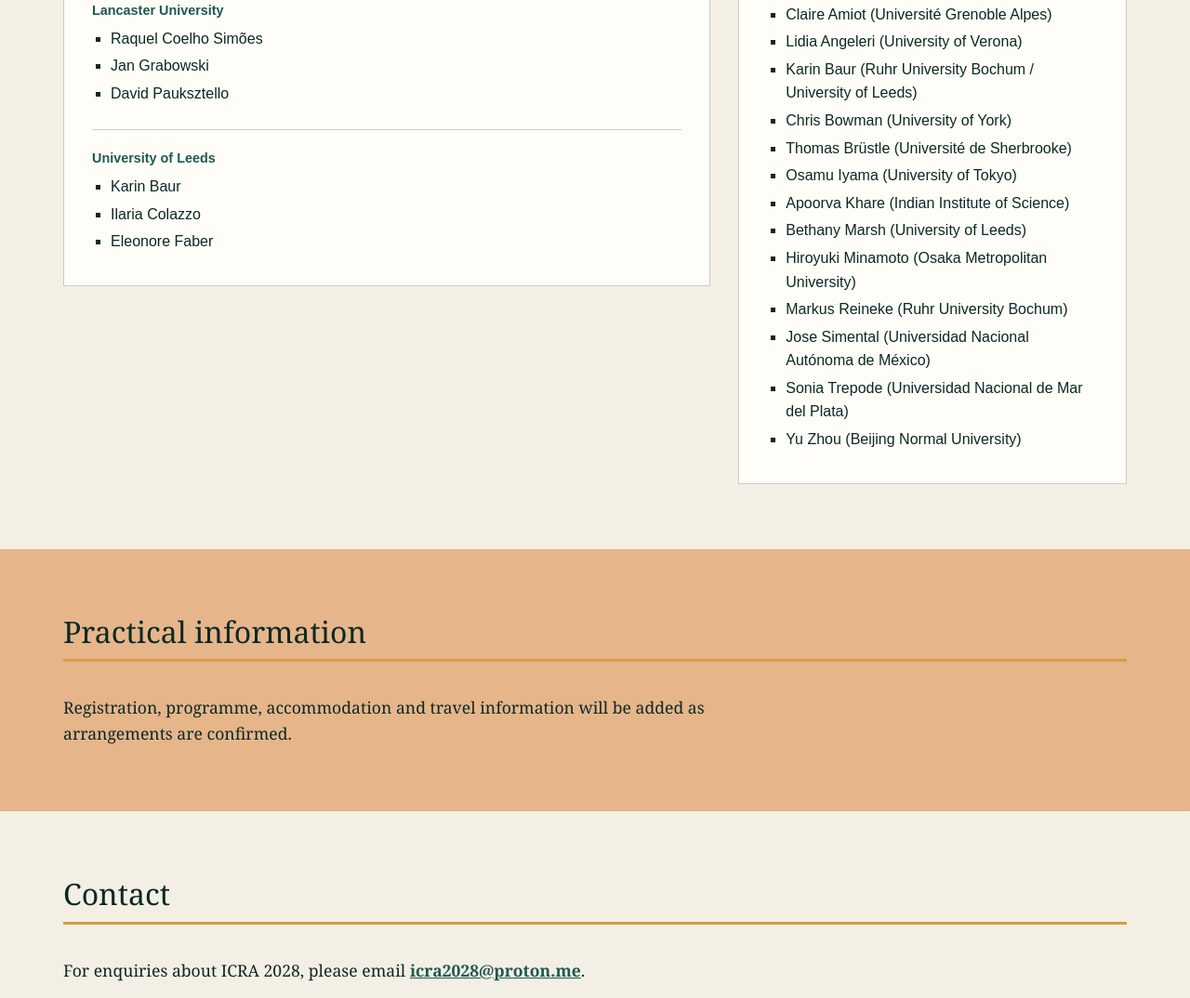
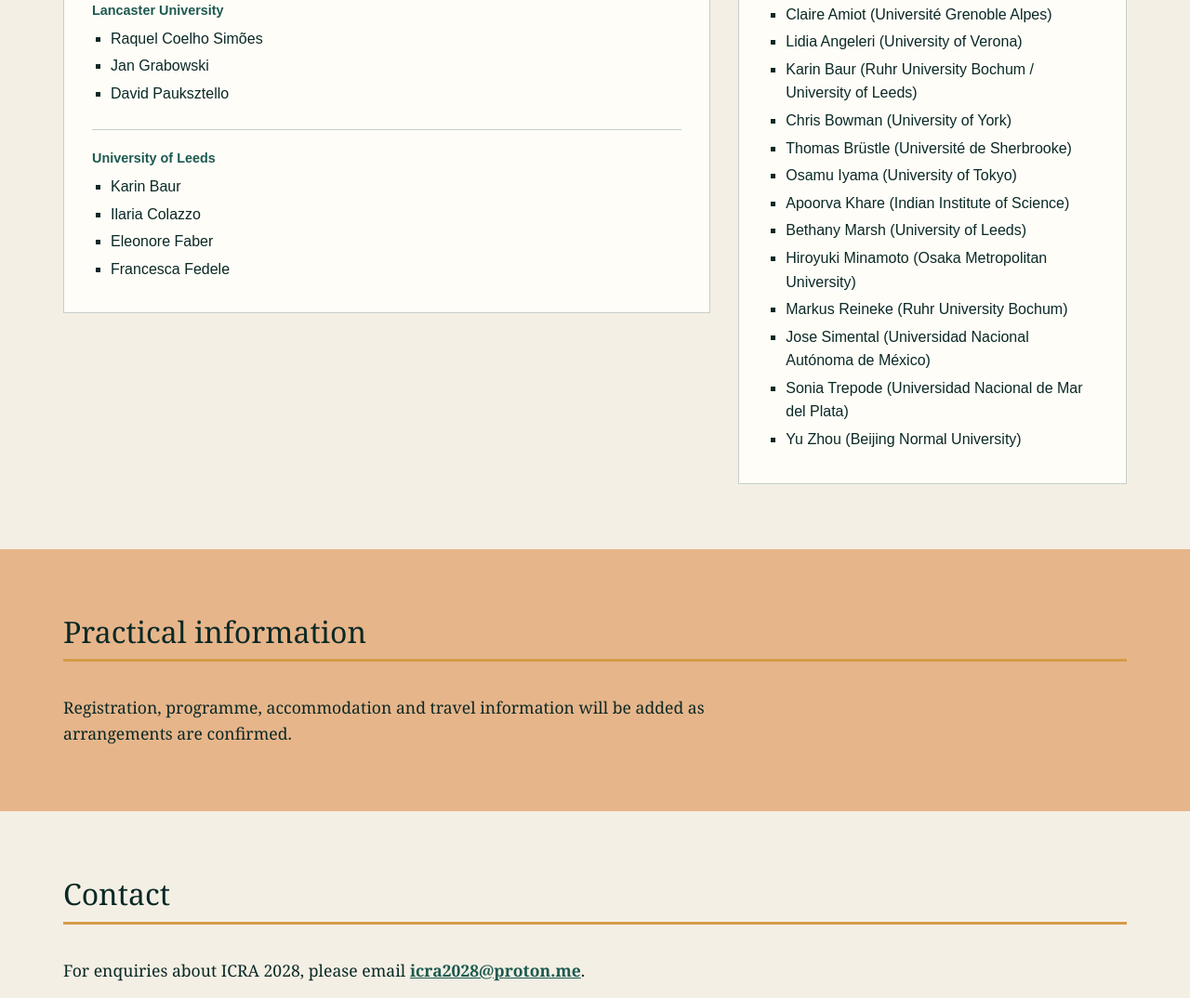
Before and after one commit to icra2028/icra2028.github.io, a plain HTML site: page index.html in a window 1280 px wide. Shown: the part 3610-4684 px from the top of the page at 93% size. Drawn offline with Linux system fonts and the light colour scheme.

Commit message:
organisers

```diff
--- a/index.html
+++ b/index.html
@@ -228,6 +228,7 @@
               <li>Karin Baur</li>
               <li>Ilaria Colazzo</li>
               <li>Eleonore Faber</li>
+              <li>Francesca Fedele</li>
             </ul>
           </div>
         </div>
```
